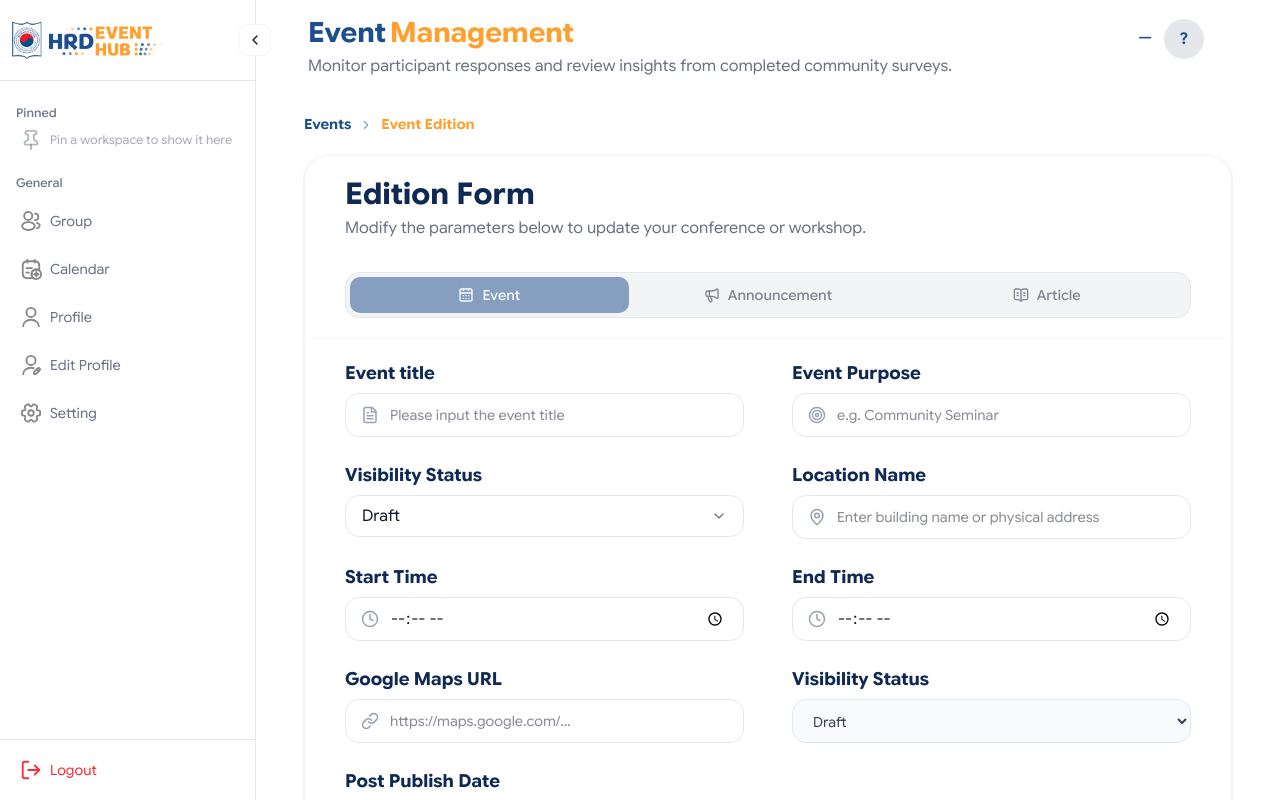
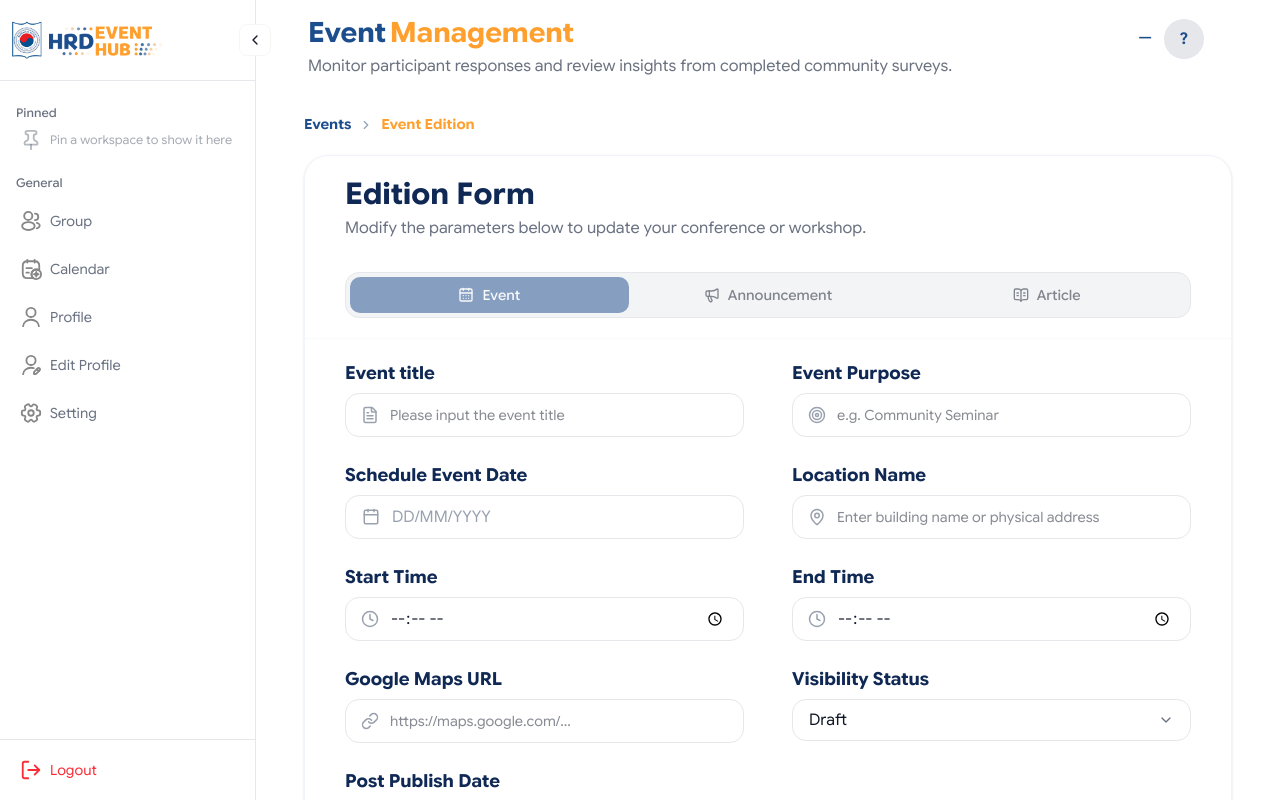
Before and after one commit to joinlyhov-sketch/hrdeventhub-portfolio, a Next.js app: page /event-management/edition/event in a window 1280 px wide. Shown: the top 800 px of the page. Built offline with nearby package versions, Linux system fonts and the light colour scheme; no server answers.

Commit message:
add shad cn into edit/create event/anouncement/article

```diff
--- a/components/dashboard/edition/EditEventForm.tsx
+++ b/components/dashboard/edition/EditEventForm.tsx
@@ -330,36 +330,21 @@ export default function EditEventForm() {
             <div>
               <Controller
                 control={control}
-                name="status"
+                name="date"
                 render={({ field }) => (
-                  <div className="flex flex-col gap-1.5 w-full">
-                    <Label className="text-subtitle font-bold text-sm text-secondary md:text-base lg:text-lg">
-                      Visibility Status
-                    </Label>
-                    <Select value={field.value} onValueChange={field.onChange}>
-                      <SelectTrigger className="w-full h-11 px-4 py-5 bg-background border-input rounded-xl text-desc md:text-base focus:ring-1 focus:ring-primary focus:ring-offset-0">
-                        <SelectValue placeholder="Select status" />
-                      </SelectTrigger>
-                      <SelectContent
-                        side="bottom"
-                        position="popper"
-                        className="bg-white rounded-2xl shadow-xl border border-gray-100 px-2 py-2 z-50 text-left max-h-50 overflow-y-auto w-[var(--radix-select-trigger-width)] -mt-1"
-                      >
-                        <SelectItem
-                          value="draft"
-                          className="px-3 py-3 text-sm font-semibold rounded-md text-slate-800 hover:bg-grey-200 transition-colors cursor-pointer focus:bg-slate-50 "
-                        >
-                          Draft
-                        </SelectItem>
-                        <SelectItem
-                          value="active"
-                          className="px-3 py-3 text-sm font-semibold rounded-md text-slate-800 hover:bg-grey-200 transition-colors cursor-pointer focus:bg-slate-50 focus:text-slate-800"
-                        >
-                          Active
-                        </SelectItem>
-                      </SelectContent>
-                    </Select>
-                  </div>
+                  <>
+                    <InputDate
+                      label="Schedule Event Date"
+                      value={field.value}
+                      onChange={field.onChange}
+                      isError={!!errors.date}
+                    />
+                    {errors.date && (
+                      <p className="text-red-500 text-xs mt-1">
+                        {errors.date.message}
+                      </p>
+                    )}
+                  </>
                 )}
               />
             </div>
@@ -426,16 +411,40 @@ export default function EditEventForm() {
             </div>
 
             <div className="flex flex-col gap-1.5 w-full text-sm">
-              <label className="text-subtitle font-bold text-sm text-secondary md:text-base lg:text-lg">
-                Visibility Status
-              </label>
-              <select
-                {...register("status")}
-                className="w-full px-4 py-3 bg-slate-50 rounded-xl border border-slate-200 outline-none focus:border-primary transition-all text-gray-700 h-11"
-              >
-                <option value="draft">Draft</option>
-                <option value="active">Active</option>
-              </select>
+              <Controller
+                control={control}
+                name="status"
+                render={({ field }) => (
+                  <div className="flex flex-col gap-1.5 w-full">
+                    <Label className="text-subtitle font-bold text-sm text-secondary md:text-base lg:text-lg">
+                      Visibility Status
+                    </Label>
+                    <Select value={field.value} onValueChange={field.onChange}>
+                      <SelectTrigger className="w-full h-11 px-4 py-5 bg-background border-input rounded-xl text-desc md:text-base focus:ring-1 focus:ring-primary focus:ring-offset-0">
+                        <SelectValue placeholder="Select status" />
+                      </SelectTrigger>
+                      <SelectContent
+                        side="bottom"
+                        position="popper"
+                        className="bg-white rounded-2xl shadow-xl border border-gray-100 px-2 py-2 z-50 text-left max-h-50 overflow-y-auto w-[var(--radix-select-trigger-width)] -mt-1"
+                      >
+                        <SelectItem
+                          value="draft"
+                          className="px-3 py-3 text-sm font-semibold rounded-md text-slate-800 hover:bg-grey-200 transition-colors cursor-pointer focus:bg-slate-50 "
+                        >
+                          Draft
+                        </SelectItem>
+                        <SelectItem
+                          value="active"
+                          className="px-3 py-3 text-sm font-semibold rounded-md text-slate-800 hover:bg-grey-200 transition-colors cursor-pointer focus:bg-slate-50 focus:text-slate-800"
+                        >
+                          Active
+                        </SelectItem>
+                      </SelectContent>
+                    </Select>
+                  </div>
+                )}
+              />
             </div>
 
             {watchedStatus === "draft" && (
```
